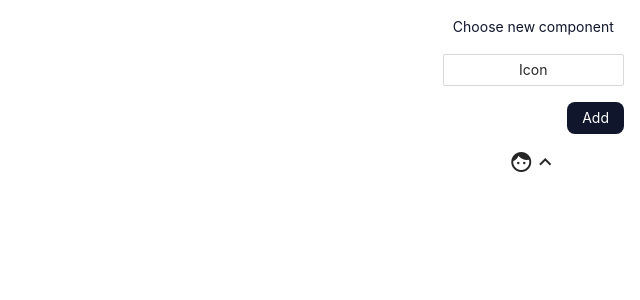
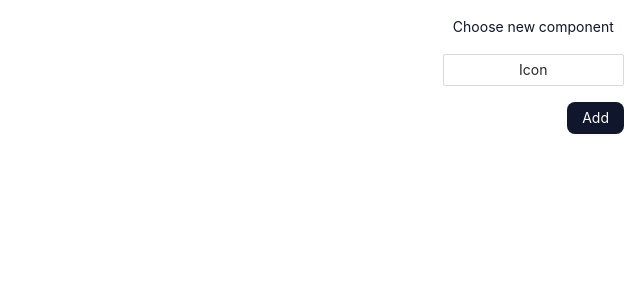
Before and after one commit to KrzysztofKrych/editor, a React (Create React App) app: page / in a window 1280 px wide. Shown: the top 300 px of the page, without its empty margins (640-1280 px from the left). Built offline with nearby package versions, Linux system fonts and the light colour scheme.

Commit message:
display all icons for tests

```diff
--- a/src/components/views/EditorMenu.tsx
+++ b/src/components/views/EditorMenu.tsx
@@ -1,7 +1,9 @@
 import { Select } from 'antd'
 import { useState } from 'react'
+import { useSelector } from 'react-redux'
 import { useAppDispatch } from '../../store'
 import { addDraggableIconThunkAction, addDraggableTextThunkAction } from '../../store/editor/editor.thunk'
+import { iconsSelector } from '../../store/icons/icons.reducer'
 import { StyledFlex } from '../../styles/styled-components'
 import { ButtonType, DraggableType } from '../../utils/enums'
 import { Button } from '../ui/Button'
@@ -14,6 +16,7 @@ export const EditorMenu = () => {
   const defaultSelectedDraggableType = DraggableType.ICON
   const [selectedDraggableType, setSelectedDraggableType] = useState<DraggableType>(defaultSelectedDraggableType)
   const dispatch = useAppDispatch()
+  const { icons } = useSelector(iconsSelector)
   const handleAddDraggable = () => {
     switch (selectedDraggableType) {
       case DraggableType.TEXT: {
@@ -52,8 +55,11 @@ export const EditorMenu = () => {
           text='Add'
         />
       </StyledFlex>
-      <span className='material-icons'>face</span>
-      <span className='material-icons'>expand_less</span>
+      {icons.map((icon) => (
+        <span key={icon} className='material-icons'>
+          {icon}
+        </span>
+      ))}
     </div>
   )
 }
```
